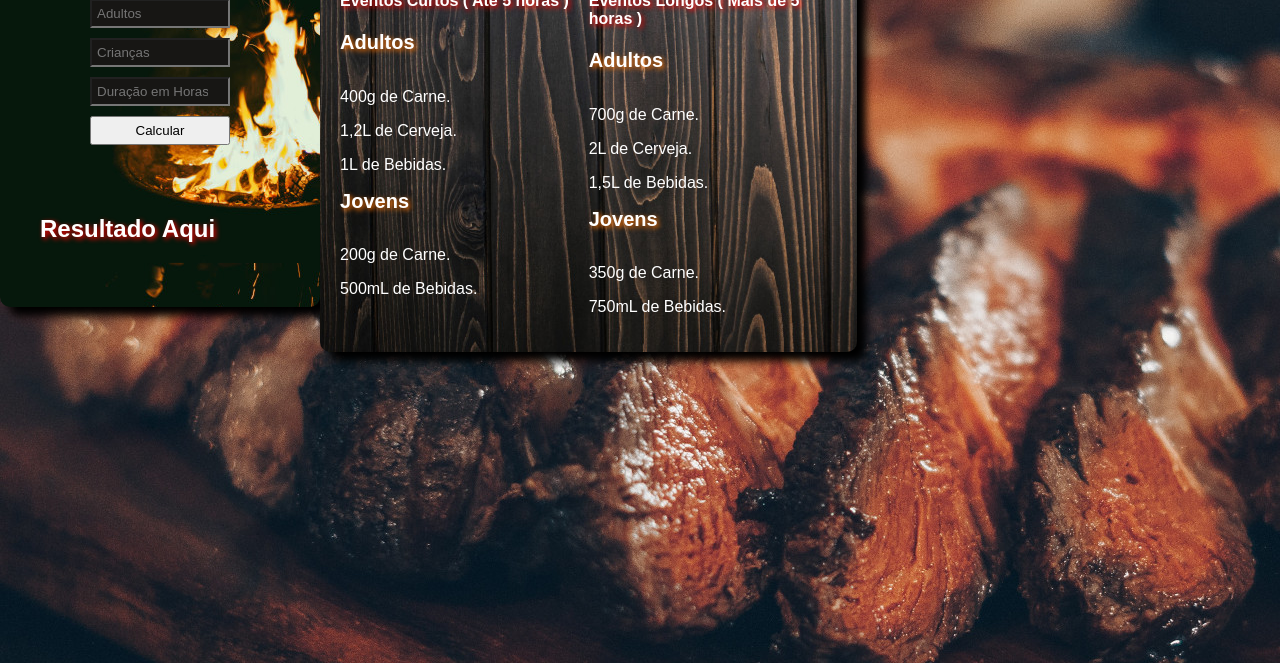
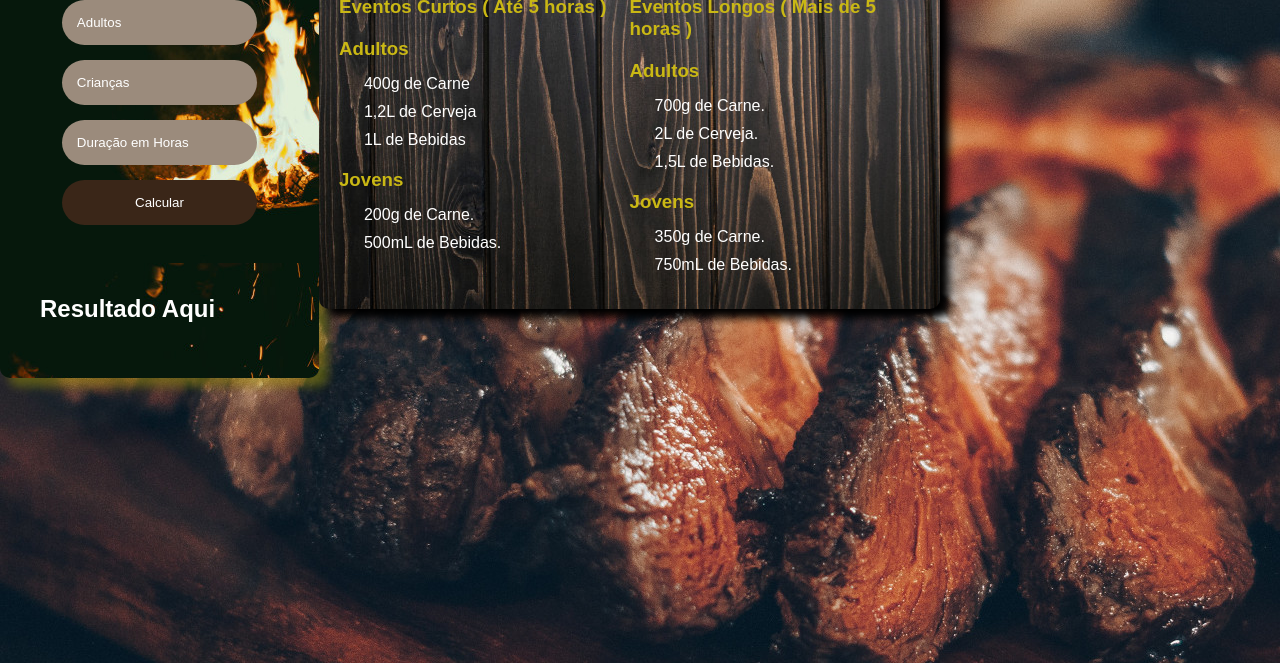
Before and after one commit to luanldcarvalho/churrascometro, a plain HTML site: page index.html in a window 1280 px wide. Shown: the part 137-800 px from the top of the page. Drawn offline with Linux system fonts and the light colour scheme.

Commit message:
Helping churrascometro

```diff
--- a/index.html
+++ b/index.html
@@ -1,49 +1,67 @@
 <!DOCTYPE html>
 <html lang="pt-br">
   <head>
-    <meta charset="UTF-8">
-    <meta name="viewport" content="width=device-width, initial-scale=1.0">
-    <link rel="stylesheet" type="text/css" href="./styles/style.css">
-    <link rel="shortcut icon" href="./images/favicon.ico" type="image/x-icon">
+    <meta charset="UTF-8" />
+    <meta name="viewport" content="width=device-width, initial-scale=1.0" />
+    <link rel="stylesheet" type="text/css" href="./styles/style.css" />
+    <link rel="shortcut icon" href="./images/favicon.ico" type="image/x-icon" />
     <title>Churrascômetro</title>
   </head>
   <body>
-    <div class='container'>
+    <div class="container">
       <h1>Churrascômetro</h1>
-        <input type="number" name="adultos" id="adultos" placeholder="Adultos">
-        <input type="number" name="criancas" id="criancas" placeholder="Crianças">
-        <input type="number" name="duracao" id="duracao" placeholder="Duração em Horas">
-        <button onclick="calcular()">Calcular</button>
-        <div id='resultado' class="container"><h3>Resultado Aqui</h3></div>
+      <input type="number" name="adultos" id="adultos" placeholder="Adultos" />
+      <input
+        type="number"
+        name="criancas"
+        id="criancas"
+        placeholder="Crianças"
+      />
+      <input
+        type="number"
+        name="duracao"
+        id="duracao"
+        placeholder="Duração em Horas"
+      />
+      <button class="calcular">Calcular</button>
+      <div id="resultado" class="container">
+        <h2 class="titulo-secao">Resultado Aqui</h2>
+      </div>
     </div>
     <div class="container2">
-        <h2>Médias de Consumo</h2>
+      <h2 class="titulo-secao">Médias de Consumo</h2>
 
       <div id="consumo1">
-        <h4>Eventos Curtos ( Até 5 horas )</h4>
-        <h5>Adultos</h5>
-        <p>400g de Carne.</p>
-        <p>1,2L de Cerveja.</p>
-        <p>1L de Bebidas.</p>
-        <h5>Jovens</h5>
-        <p>200g de Carne.</p>
-        <p>500mL de Bebidas.</p>
+        <h3 class="titulo">Eventos Curtos ( Até 5 horas )</h3>
+        <h3 class="titulo">Adultos</h3>
+        <ul>
+          <li>400g de Carne</li>
+          <li>1,2L de Cerveja</li>
+          <li>1L de Bebidas</li>
+        </ul>
+        <h3 class="titulo">Jovens</h3>
+        <ul>
+          <li>200g de Carne.</li>
+          <li>500mL de Bebidas.</li>
+        </ul>
       </div>
       <div class="separador"></div>
       <div id="consumo2">
-        <h4>Eventos Longos ( Mais de 5 horas )</h4>
-        <h5>Adultos</h5>
-        <p>700g de Carne.</p>
-        <p>2L de Cerveja.</p>
-        <p>1,5L de Bebidas.</p>
-        <h5>Jovens</h5>
-        <p>350g de Carne.</p>
-        <p>750mL de Bebidas.</p>
+        <h3 class="titulo">Eventos Longos ( Mais de 5 horas )</h3>
+        <h3 class="titulo">Adultos</h3>
+        <ul>
+          <li>700g de Carne.</li>
+          <li>2L de Cerveja.</li>
+          <li>1,5L de Bebidas.</li>
+        </ul>
+        <h3 class="titulo">Jovens</h3>
+        <ul>
+          <li>350g de Carne.</li>
+          <li>750mL de Bebidas.</li>
+        </ul>
       </div>
     </div>
 
-
     <script src="./scripts/script.js"></script>
-
   </body>
 </html>
--- a/scripts/script.js
+++ b/scripts/script.js
@@ -1,46 +1,55 @@
-let inputAdultos = document.getElementById('adultos')
-let inputCriancas = document.getElementById('criancas')
-let inputDuracao = document.getElementById('duracao')
+let inputAdultos = document.getElementById("adultos");
+let inputCriancas = document.getElementById("criancas");
+let inputDuracao = document.getElementById("duracao");
 
-let resultado = document.getElementById('resultado')
+let resultado = document.getElementById("resultado");
 
-function calcular(){
+const calcBtn = document.querySelector(".calcular");
+
+calcBtn.addEventListener("click", calcular);
+
+function calcular() {
   let adultos = inputAdultos.value;
   let criancas = inputCriancas.value;
   let duracao = inputDuracao.value;
 
-    let qdtTotalCarne = (carnePP(duracao) * adultos) + (carnePP(duracao)/2 * criancas)
-    let qdtTotalCerveja = (cervejaPP(duracao) * adultos)
-    let qdtTotalBebidas = (bebidasPP(duracao) * adultos) + (bebidasPP(duracao)/2 * criancas)
+  let qdtTotalCarne =
+    carnePP(duracao) * adultos + (carnePP(duracao) / 2) * criancas;
+  let qdtTotalCerveja = cervejaPP(duracao) * adultos;
+  let qdtTotalBebidas =
+    bebidasPP(duracao) * adultos + (bebidasPP(duracao) / 2) * criancas;
 
-    resultado.innerHTML = `<h2>Resultado:</h2>`;
-    resultado.innerHTML = `<h4>Para ${adultos} adultos e ${criancas} crianças durante ${duracao} horas:</h4>`;
-    resultado.innerHTML += `<p>${qdtTotalCarne/1000} Kg de Carne.</p>`;
-    resultado.innerHTML += `<p>${Math.ceil(qdtTotalCerveja/1000)} L de Cerveja.</p>`;
-    resultado.innerHTML += `<p>${Math.ceil(qdtTotalBebidas/2000)} L de Bebidas.</p>`
-
+  resultado.innerHTML = `<h3 class="titulo">Resultado:</h3>`;
+  resultado.innerHTML = `<h3 class="titulo">Para ${adultos} adultos e ${criancas} crianças durante ${duracao} horas:</h3>`;
+  resultado.innerHTML += `<p>${qdtTotalCarne / 1000} Kg de Carne.</p>`;
+  resultado.innerHTML += `<p>${Math.ceil(
+    qdtTotalCerveja / 1000
+  )} L de Cerveja.</p>`;
+  resultado.innerHTML += `<p>${Math.ceil(
+    qdtTotalBebidas / 2000
+  )} L de Bebidas.</p>`;
 }
 
-function carnePP(duracao){
-    if(duracao >= 6){
+function carnePP(duracao) {
+  if (duracao >= 6) {
     return 700;
-    }else{
+  } else {
     return 400;
   }
 }
 
-function cervejaPP(duracao){
-    if(duracao >= 6){
+function cervejaPP(duracao) {
+  if (duracao >= 6) {
     return 2000;
-    }else{
+  } else {
     return 1200;
   }
 }
 
-function bebidasPP(duracao){
-    if(duracao >= 6){
+function bebidasPP(duracao) {
+  if (duracao >= 6) {
     return 1500;
-    }else{
+  } else {
     return 1000;
   }
 }
--- a/styles/style.css
+++ b/styles/style.css
@@ -1,7 +1,101 @@
-.container{
+:root {
+  --medium-brown: #3a2618;
+  --dark-brown: #171614;
+  --white: #fff;
+  --black: #000;
+}
+
+* {
+  margin: 0;
+  padding: 0;
+  box-sizing: border-box;
+}
+
+html {
+  font-size: 62, 5%;
+}
+
+body {
+  background-image: url(../images/barbecue-background.jpg);
+  margin: auto;
+}
+
+h1 {
+  display: block;
+  text-align: center;
+  margin: 15px;
+  color: var(--white);
+}
+
+ul,
+p {
+  color: var(--white);
+  list-style: none;
+  margin: 15px;
+}
+
+li {
+  margin: 10px;
+}
+
+input {
+  width: 70%;
+  display: block;
+  padding: 15px;
+  border-radius: 50px;
+  border: none;
+  background-color: #9b8b7c;
+  color: var(--white);
+  margin: 15px auto;
+}
+
+input::placeholder {
+  color: rgb(255, 255, 255);
+}
+
+input:focus {
+  background-color: #dbc6b3;
+}
+
+button {
+  width: 70%;
+  display: block;
+  border-radius: 50px;
+  border: none;
+  padding: 15px;
+  margin-right: auto;
+  margin-left: auto;
+  background-color: var(--medium-brown);
+  color: var(--white);
+  transition: all 0.2s;
+}
+
+button:hover {
+  box-shadow: 5px 10px 10px rgba(177, 165, 5, 0.411);
+  transform: translateY(-2px);
+}
+
+button:focus,
+input:focus {
+  outline: none;
+}
+
+::-webkit-scrollbar {
+  width: 10px;
+}
+
+::-webkit-scrollbar-track {
+  box-shadow: inset 0 0 100px rgba(177, 166, 5, 0.829);
+}
+
+::-webkit-scrollbar-thumb {
+  background: var(--medium-brown);
+}
+
+.container {
   max-width: 500px;
-    margin:auto;
-    background-color: #3A2618;
+  margin: auto;
+  background-color: var(--medium-brown);
   background-image: url(../images/barbecue-500.jpg);
   background-attachment: fixed;
   padding: 20px;
@@ -9,114 +103,61 @@
   border-radius: 10px;
   font-family: Arial, Helvetica, sans-serif;
   float: inline-start;
-    box-shadow: #171614;
-    -webkit-box-shadow: 9px 9px 9px ;
+  box-shadow: 9px 9px 10px rgba(177, 165, 5, 0.411);
+
   overflow: auto;
 }
 
-.container2{
+.container2 {
   max-width: 800px;
-    margin:auto;
-    background-color: #3A2618;
+  margin: auto;
+  background-color: var(--medium-brown);
   background-image: url(../images/barbecue-800.jpg);
   padding: 20px;
   margin-top: 50px;
   border-radius: 10px;
   font-family: Arial, Helvetica, sans-serif;
   float: inline-start;
-    box-shadow: #171614;
-    -webkit-box-shadow: 9px 9px 9px ;
+  box-shadow: var(--dark-brown);
+  -webkit-box-shadow: 9px 9px 9px;
   overflow: auto;
 }
 
-#resultado{
+#resultado {
   -webkit-box-shadow: 0px 0px 0px;
 }
 
-#consumo1{
+#consumo1 {
   width: 50%;
   display: block;
   box-sizing: border-box;
   float: left;
 }
 
-#consumo2{
+#consumo2 {
   width: 50%;
   display: block;
   box-sizing: border-box;
   float: right;
 }
 
-.separador{
-    background-color: black;
+.separador {
+  background-color: var(--black);
   width: 50%;
   display: block;
   box-sizing: border-box;
   float: right;
 }
 
-h1, h2, h3, h4, h5, p{
-    margin-top: 0px;
-    color: white;
+.titulo {
+  margin-top: 20px;
+  color: #cab814;
 }
 
-h1, h2, h3{
+.titulo-secao {
+  display: block;
   text-align: center;
-    text-shadow: red 2px 2px 5px;
+  font-size: 24px;
+  margin-bottom: 15px;
+  color: var(--white);
 }
-
-h1{
-    font-size: 36px;
-}
-
-h2{
-    font-size: 30px;
-}
-
-h3{
-    font-size: 24px;
-}
-
-h4{
-    font-size: 16px;
-    text-shadow: red 2px 2px 5px;
-}
-
-h5{
-    font-size: 20px;
-    text-shadow: rgb(255, 115, 0) 2px 2px 5px;
-}
-
-p{
-    font-size: 16px;
-}
-
-input{
-    width: 50%;
-    display: block;
-    padding: 5px;
-    box-sizing: border-box;
-    margin-bottom: 10px;
-    background-color: #171614;
-    color: white;
-    margin-right: auto;
-    margin-left: auto;
-}
-
-body{
-    background-image: url(../images/barbecue-background.jpg);
-    margin: auto;
-
-}
-
-button{
-    width: 50%;
-    display: block;
-    box-sizing: border-box;
-    padding: 5px;
-    margin-right: auto;
-    margin-left: auto;
-}
-
-3A2618 claro
-171614 escuro
```
Lines whose indentation alone changed are shown as unchanged.
